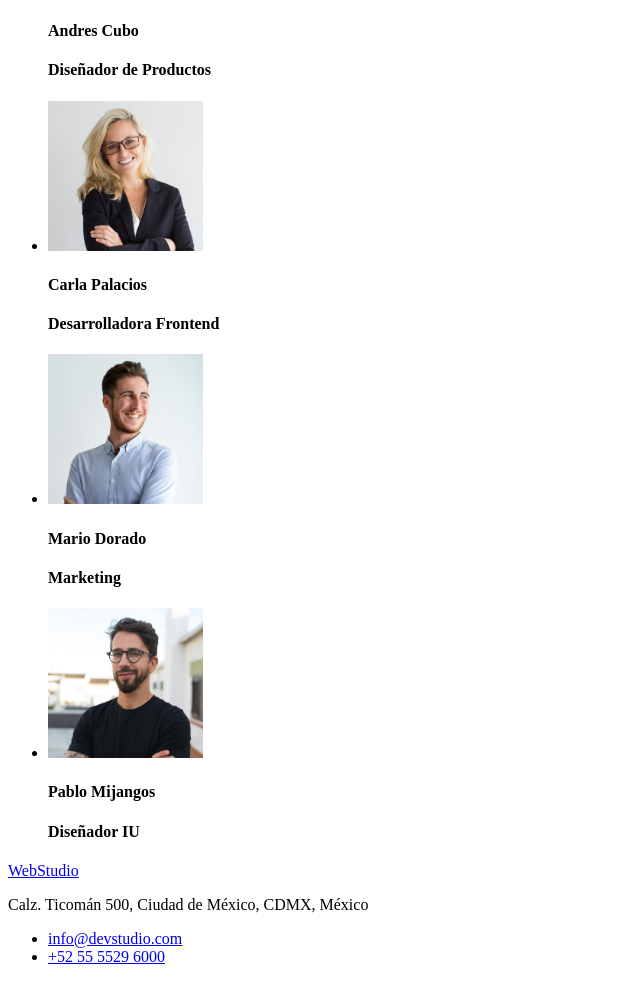
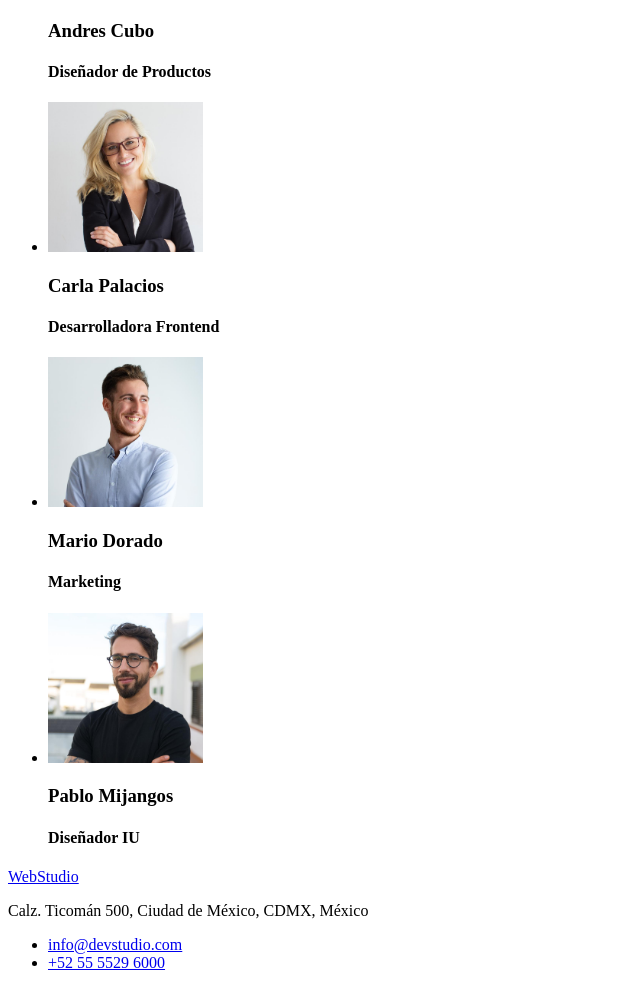
Before and after one commit to anaybp24/goit-markup-hw-01, a plain HTML site: page Index.html in a window 1280 px wide. Shown: the part 1617-2605 px from the top of the page, without its empty margins (0-640 px from the left). Drawn offline with Linux system fonts and the light colour scheme.

Commit message:
Html Template

```diff
--- a/Index.html
+++ b/Index.html
@@ -17,8 +17,8 @@
         </ul>
       </nav>
       <ul>
-        <li>Email: studio@ejemplo.com</li>
-        <li>Phone: 555-555-5555</li>
+        <li><a href="#">Email: studio@ejemplo.com</a></li>
+        <li><a href="#">Phone:555 555 5555</a></li>
       </ul>
     </header>
     <main>
@@ -30,41 +30,33 @@
       <div>
         <ul>
           <li>
-        <article>
           <h3>ATENCIÓN A LOS DETALLES</h3>
           <p>
             Nos adentramos en todos los detalles y proceso de su negocio, para
             asi desarrollar una solución a su medida
           </p>
-        </article>
         </li>
         <li>
-        <article>
           <h3>PUNTUALIDAD</h3>
           <p>
             Con nosotros, usted puede sentirse seguro y protegido. Un principio
             importante de la empresa: respetar su tiempo y respetar los plazos
             acordados.
           </p>
-        </article>
         </li>
         <li>
-        <article>
           <h3>PLANIFICACIÓN</h3>
           <p>
             Usted podrá observar y participar en cada fase del desarrollo y
             aplicación de soluciones.
           </p>
-        </article>
         </li>
         <li>
-        <article>
           <h3>TECNOLOGÍA MODERNA</h3>
           <p>
             Usamos herramientas innovadoras para resolver las tareas asignadas.
             Es hora de simplificar los procesos laborales.
           </p>
-        </article>
         </li>
         </ul>
       </div>
@@ -97,31 +89,32 @@
       <img
         src="Assets/Images/imagen1.jpg" alt="Andres Cubo" width="155"
         height="150">
-      <h4>Andres Cubo</h4>
-      <h4>Diseñador de Productos</h4>
+      <h3>Andres Cubo</h3>
+      <h4><p>Diseñador de Productos</p></h4>
       </li>
         <li>
       <img
         src="Assets/Images/imagen.jpg" alt="Carla Palacios" width="155"
         height="150">
-      <h4>Carla Palacios</h4>
-      <h4>Desarrolladora Frontend</h4>
+      <h3>Carla Palacios</h3>
+      <h4><p>Desarrolladora Frontend</p></h4>
       </li>
         <li>
       <img
         src="Assets/Images/imagen2.jpg" alt="Mario Dorado"  width="155"
         height="150">
-      <h4>Mario Dorado</h4>
-      <h4>Marketing</h4>
+      <h3>Mario Dorado</h3>
+      <h4><p>Marketing</p></h4>
     </li>
     <li>
       <img
         src="Assets/Images/imagen3.jpg" alt="Pablo Mijangos" width="155"
         height="150">
-      <h4>Pablo Mijangos</h4>
-      <h4>Diseñador IU</h4>
+      <h3>Pablo Mijangos</h3>
+      <h4><p>Diseñador IU</p></h4>
     </li>
     </ul>
+    </main>
 
     <footer>
       <a href="#"><span>WebStudio</span></a>
@@ -132,6 +125,5 @@
       </ul>
     </footer>
     </section>
-    </main>
   </body>
 </html>
```
